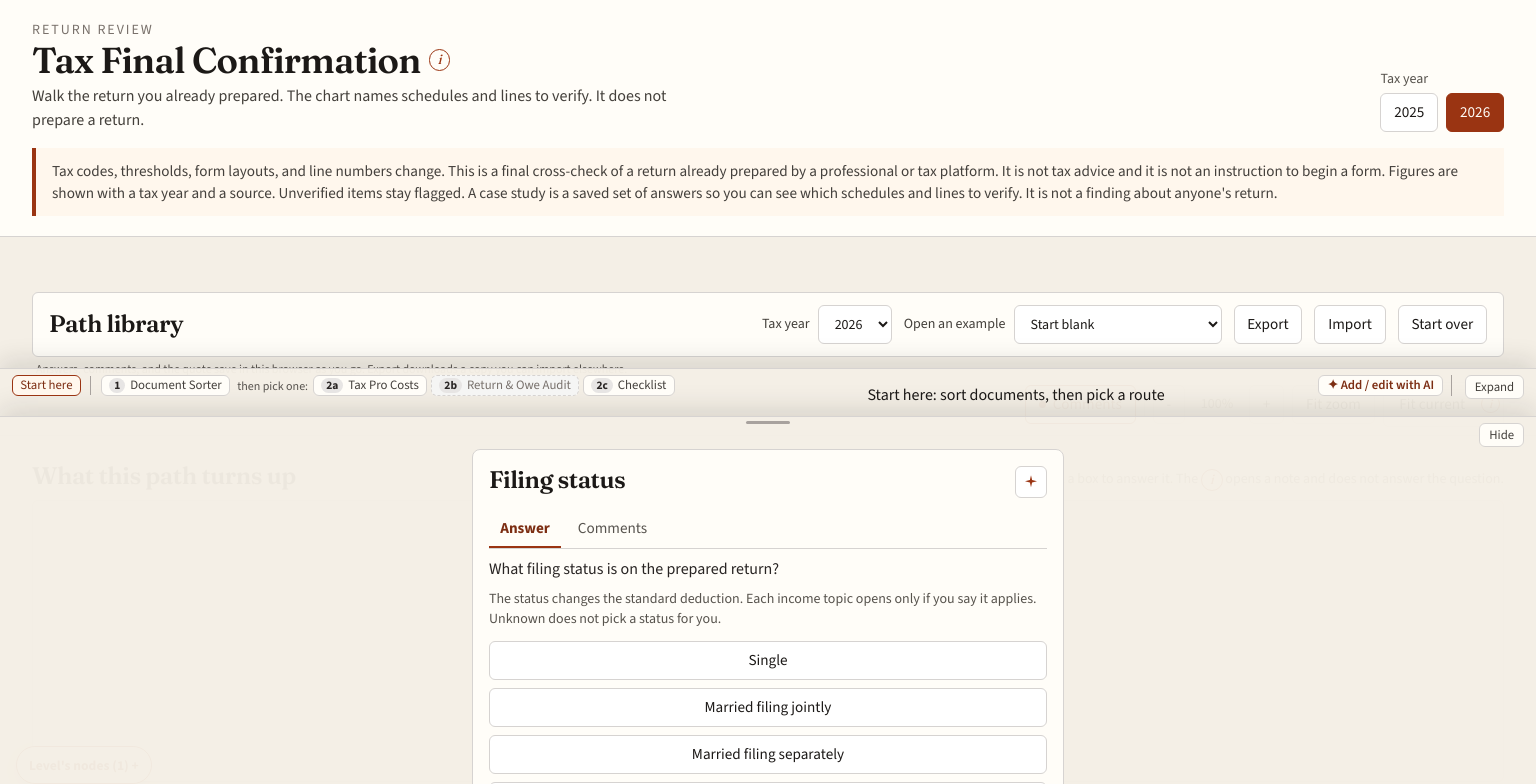
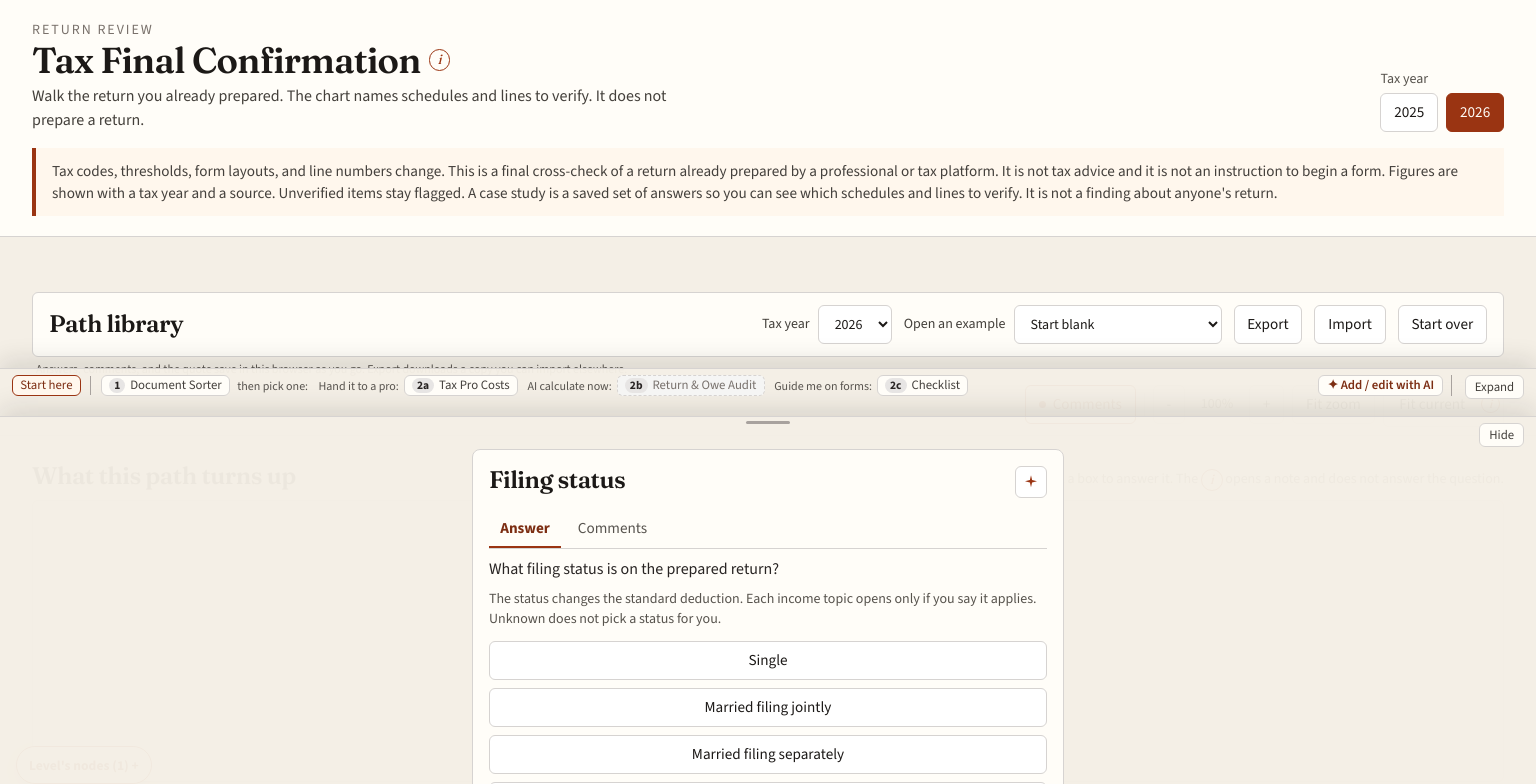
Before and after one commit to Siphon880gh/taxes, a Next.js app: page / in a window 1536 px wide. Shown: the top 784 px of the page. Built offline with nearby package versions, Linux system fonts and the light colour scheme.

Commit message:
Show each route's lead before its tab in the bar; keep the strip on one line from 1340px

```diff
--- a/src/app/globals.css
+++ b/src/app/globals.css
@@ -2506,18 +2506,24 @@ button.question-dock-tile {
   width: min(62rem, 100%);
 }
 
-@media (min-width: 1100px) {
+@media (min-width: 1340px) {
   .checklist-frame .frame-switch {
     max-width: calc(100% - 20rem);
   }
 
-  .checklist-frame .question-dock-tile {
-    padding-inline: 50rem 19rem;
-  }
-}
-
-/* Below 1100px the strip no longer fits one line: tools on a top row by Hide, the tabs under them. */
-@media (max-width: 1099px) {
+  /* The one-line strip fills the collapsed bar, so its title stays for screen readers only. */
+  .checklist-frame.is-collapsed .question-dock-tile p {
+    position: absolute;
+    width: 1px;
+    height: 1px;
+    overflow: hidden;
+    clip: rect(0 0 0 0);
+    white-space: nowrap;
+  }
+}
+
+/* Below 1340px the strip (with the route leads) no longer fits one line: tools on a top row by Hide, the tabs under them. */
+@media (max-width: 1339px) {
   .checklist-frame .frame-switch {
     position: static;
     flex: 0 0 auto;
@@ -2596,3 +2602,29 @@ button.question-dock-tile {
 .flow-next .route-lead {
   margin-right: 0.3rem;
 }
+
+/* Tab bar: each route tab sits behind its lead ("Hand it to a pro:"); on phones the lead goes above the tab. */
+.route-pick {
+  display: inline-flex;
+  align-items: center;
+  gap: 0.3rem;
+  margin-left: 0.35rem;
+}
+
+.route-pick .route-lead {
+  font-size: 0.75rem;
+  white-space: nowrap;
+}
+
+@media (max-width: 719px) {
+  .route-pick {
+    flex-direction: column;
+    align-items: flex-start;
+    gap: 0.1rem;
+    margin-left: 0;
+  }
+
+  .route-pick .route-lead {
+    font-size: 0.7rem;
+  }
+}
--- a/src/components/checker-app.tsx
+++ b/src/components/checker-app.tsx
@@ -1000,6 +1000,12 @@ export function CheckerApp() {
                       then pick one:
                     </span>
                   ) : null}
+                  <span className={tab.lead ? "route-pick" : "contents"}>
+                  {tab.lead ? (
+                    <span className="route-lead" aria-hidden="true">
+                      {tab.lead}
+                    </span>
+                  ) : null}
                   <button
                     type="button"
                     aria-pressed={frameMode === tab.mode}
@@ -1024,6 +1030,7 @@ export function CheckerApp() {
                       </span>
                     ) : null}
                   </button>
+                  </span>
                   {tab.mode === "start" ? <span className="frame-switch-divider" aria-hidden="true" /> : null}
                 </Fragment>
               );
```
Also changed, not shown: 1 other file (tests, documents, lock files or other folders).
